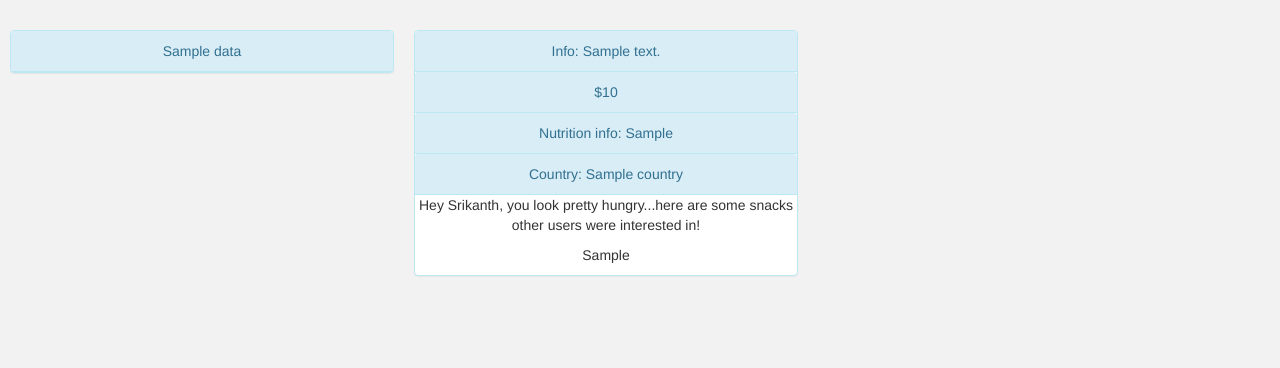
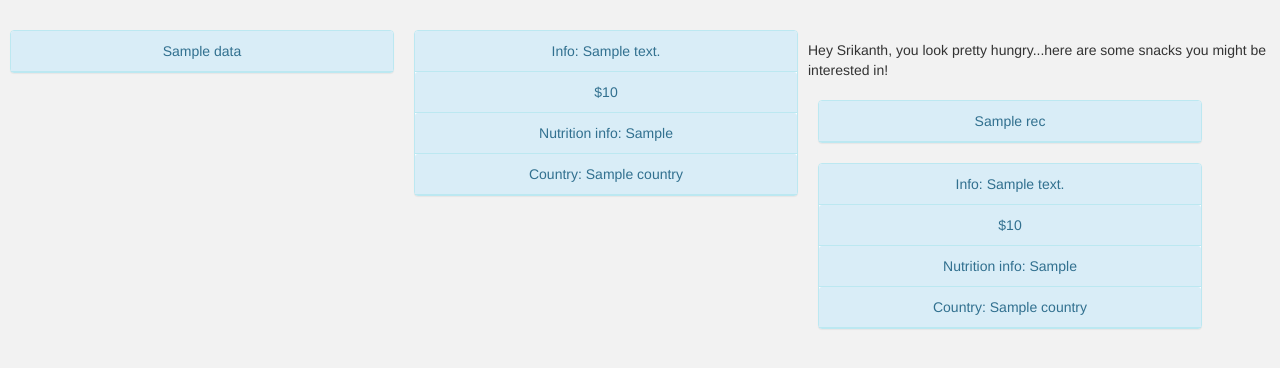
Before and after one commit to AniSri12/food_world, a Django app: template food_world_web/food_world_web/templates/details.html in a window 1280 px wide. Shown: the part 52-420 px from the top of the page. Run offline with Django 3.2, Linux system fonts and the light colour scheme; the template is opened without the code that fills it: most values are stand-ins (such as "Sample title", 1, 10 or a date in 2020); parts of the project's set-up code (start-up, migrations or seed data) failed here and were passed over; some libraries are stand-ins or nearby versions.

Commit message:
fixed everything

```diff
--- a/batch-map-reduce/spark.py
+++ b/batch-map-reduce/spark.py
@@ -22,6 +22,7 @@ def switchKey(userPairs):
 db=mysql.connect(host='db', user="www", passwd="$3cureUS",db="cs4501")
 c=db.cursor()
 c.execute('TRUNCATE TABLE food_core_reccomendation')
+db.commit()
 
 sc = SparkContext("spark://spark-master:7077", "PopularItems")
 
--- a/food_world_web/food_world_web/templates/details.html
+++ b/food_world_web/food_world_web/templates/details.html
@@ -29,15 +29,30 @@
 					<div class="panel-heading"> ${{context.snack.data.price }}</div>
 					<div class="panel-heading"> Nutrition info: {{ context.snack.data.nutrition_info }}</div>
 					<div class="panel-heading"> Country: {{ context.snack.data.country }}</div>
-
+		  		</div>
 	{% else %}
 		<p> Whoops! This item does not exist. </p>
 	{% endif %}
 
-	<p> Hey Srikanth, you look pretty hungry...here are some snacks other users were interested in! </p>
+	<br>
+
+	<p> Hey Srikanth, you look pretty hungry...here are some snacks you might be interested in! </p>
+
+
 
 	{% for rec in reccomended_items %}
-		<p> {{ reccomended_items }} </p>
+			<div class="panel panel-info" style="margin:0;text-align:center;width: 30%;float: left; margin: 10px">
+
+		<div class="panel-heading">
+		{{ rec.name }}
+		</div>
+		</div>
+				<div class="panel panel-info" style="margin:0;text-align:center;width: 30%;float: left; margin: 10px">
+					<div class="panel-heading"> Info: {{ rec.description }}</div>
+					<div class="panel-heading"> ${{rec.price }}</div>
+					<div class="panel-heading"> Nutrition info: {{ rec.nutrition_info }}</div>
+					<div class="panel-heading"> Country: {{ rec.country }}</div>
+		  		</div>
 	{% endfor %}
 
 </html>
```
Also changed, not shown: food_world/food_core/views.py (+4 -4 lines), food_world_exp_api/food_world_exp_api_core/views.py (+13 -1 lines), 1 other file.
